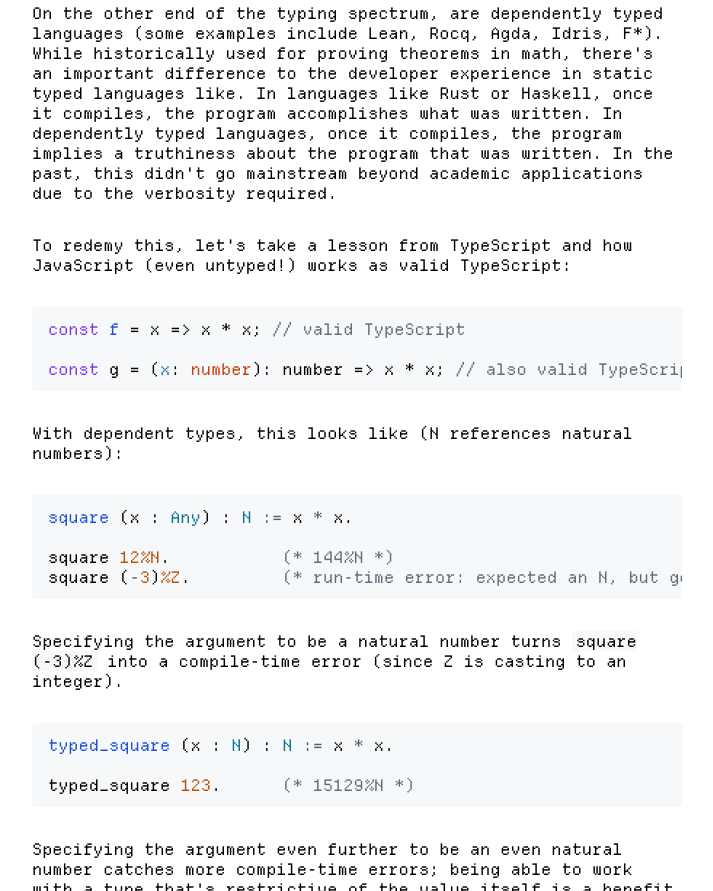
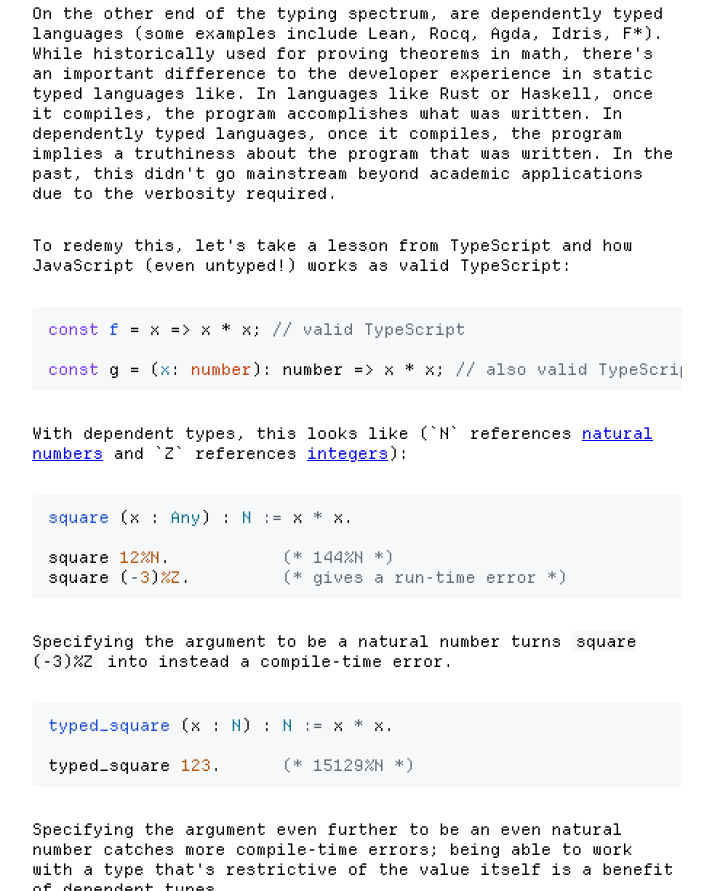
Before and after one commit to rococompute/rococompute.github.io, a plain HTML site: page soma.html in a window 1280 px wide. Shown: the part 317-1208 px from the top of the page, without its empty margins (283-996 px from the left). Drawn offline with nearby package versions, Linux system fonts and the light colour scheme.

Commit message:
link integer and natural numbers

```diff
--- a/soma.html
+++ b/soma.html
@@ -17,12 +17,12 @@
       <pre><code class="language-typescript">const f = x => x * x; // valid TypeScript
 
 const g = (x: number): number => x * x; // also valid TypeScript</code></pre>
-      <p>With dependent types, this looks like (N references natural numbers):</p>
+      <p>With dependent types, this looks like (`N` references <a href="https://en.wikipedia.org/wiki/Natural_number">natural numbers</a> and `Z` references <a href="https://en.wikipedia.org/wiki/Integer">integers</a>):</p>
       <pre><code class="language-soma">square (x : Any) : N := x * x.
 
 square 12%N.           (* 144%N *)
-square (-3)%Z.         (* run-time error: expected an N, but got (-3)%Z : Z *)</code></pre>
-      <p>Specifying the argument to be a natural number turns <code>square (-3)%Z</code> into a compile-time error (since Z is casting to an integer).</p>
+square (-3)%Z.         (* gives a run-time error *)</code></pre>
+      <p>Specifying the argument to be a natural number turns <code>square (-3)%Z</code> into instead a compile-time error.</p>
       <pre><code class="language-soma">typed_square (x : N) : N := x * x.
 
 typed_square 123.      (* 15129%N *)</code></pre>
```
